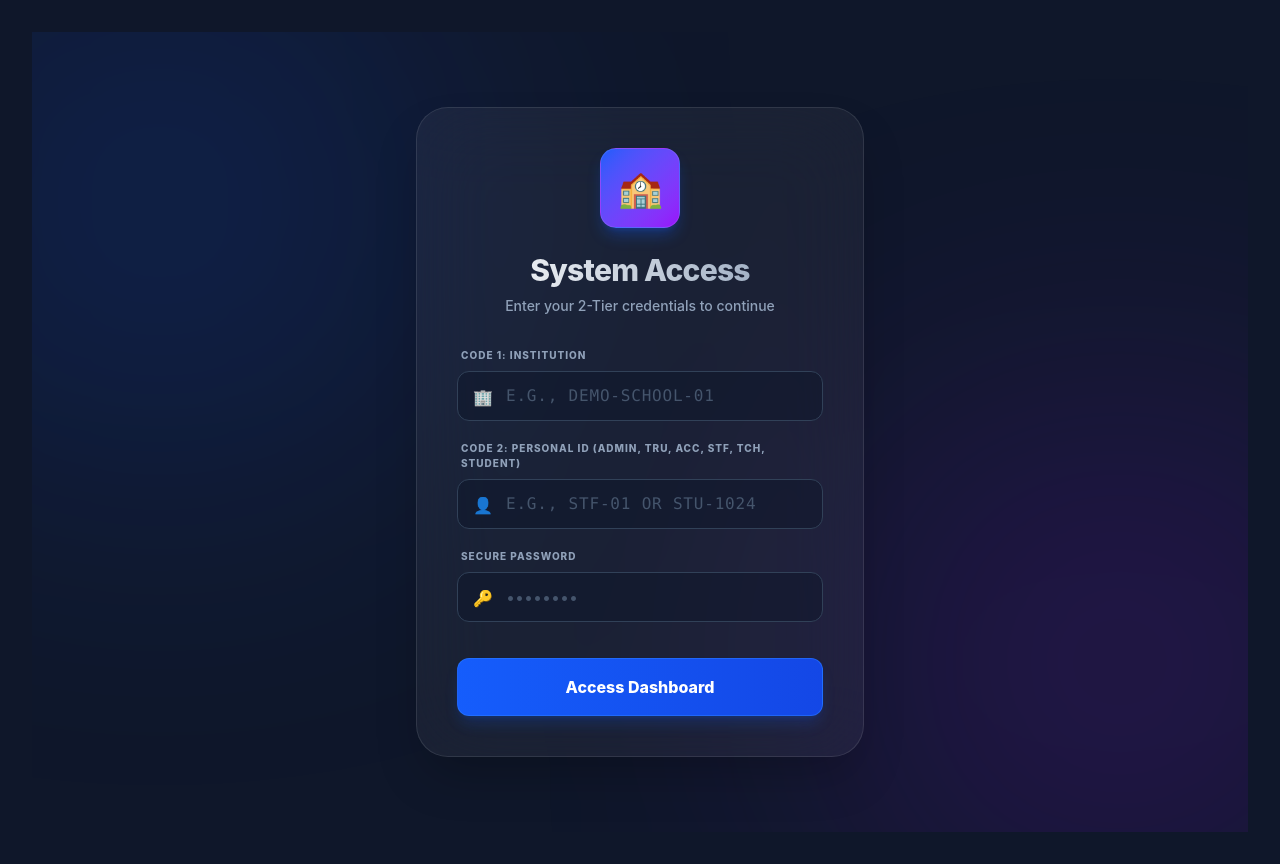
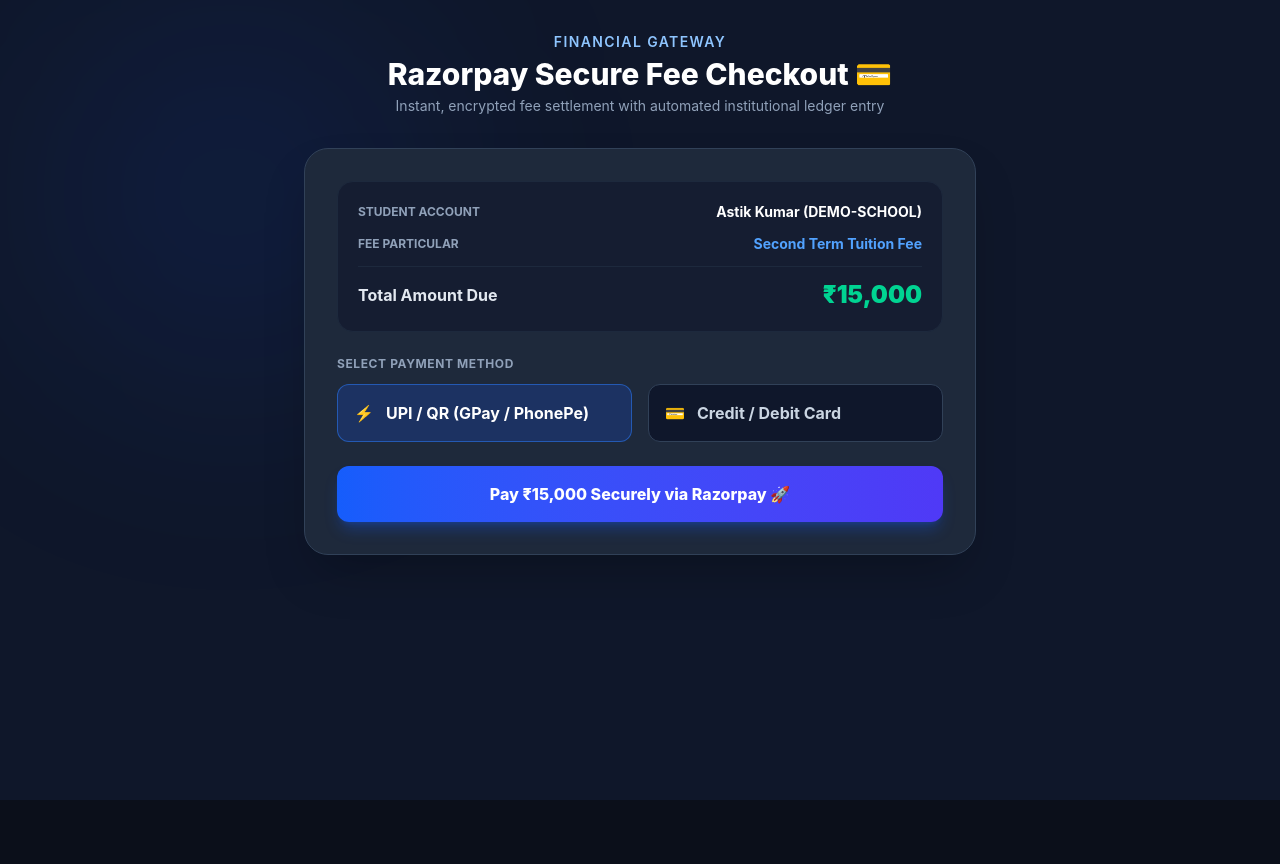
Before and after one commit to sikhakumari011989-stack/school-erp, a React (Vite) app: page /student/pay in a window 1280 px wide. Before the commit this address led to /login. After the commit the page ends 800 px from the top, so only its background shows below. Built offline with nearby package versions, Linux system fonts and the light colour scheme.

Commit message:
Added Razorpay secure fee checkout module

```diff
--- a/src/App.jsx
+++ b/src/App.jsx
@@ -23,7 +23,8 @@
 import StudentGallery from './pages/StudentGallery';
 import StudentConduct from './pages/StudentConduct';
 import StudentFees from './pages/StudentFees';
-import StudentTransport from './pages/StudentTransport'; // NEW IMPORT
+import StudentTransport from './pages/StudentTransport';
+import StudentRazorpayCheckout from './pages/StudentRazorpayCheckout'; // NEW IMPORT
 
 const AppLayout = ({ children }) => {
   const location = useLocation();
@@ -67,7 +68,8 @@
           <Route path="/student/gallery" element={<StudentGallery />} />
           <Route path="/student/conduct" element={<StudentConduct />} />
           <Route path="/student/fees" element={<StudentFees />} />
-          <Route path="/student/transport" element={<StudentTransport />} /> {/* NEW ROUTE */}
+          <Route path="/student/transport" element={<StudentTransport />} />
+          <Route path="/student/pay" element={<StudentRazorpayCheckout />} /> {/* NEW ROUTE */}
 
           <Route path="*" element={<Navigate to="/login" replace />} />
         </Routes>
--- a/src/Components/Sidebar.jsx
+++ b/src/Components/Sidebar.jsx
@@ -44,12 +44,13 @@
       return [
         { name: 'Dashboard', path: '/student/dashboard', icon: '🎓' },
         { name: 'Fee Ledger & Reports', path: '/student/fees', icon: '💳' },
+        { name: 'Pay Dues (Razorpay)', path: '/student/pay', icon: '⚡' }, // NEW LINK
         { name: 'LMS & Quizzes', path: '/student/lms', icon: '📖' },
         { name: 'Certificates', path: '/student/certificates', icon: '📜' },
         { name: 'School Calendar', path: '/student/calendar', icon: '📅' },
         { name: 'Campus Gallery', path: '/student/gallery', icon: '📸' },
         { name: 'Conduct & Discipline', path: '/student/conduct', icon: '⚖️' },
-        { name: 'Transport Fleet', path: '/student/transport', icon: '🚌' } // NEW LINK
+        { name: 'Transport Fleet', path: '/student/transport', icon: '🚌' }
       ];
     }
     return [];
--- /dev/null
+++ b/src/pages/StudentRazorpayCheckout.jsx
@@ -0,0 +1,87 @@
+import React, { useState, useContext } from "react";
+import { AppContext } from "../context/AppContext";
+import { supabase } from "../supabaseClient";
+
+export default function StudentRazorpayCheckout() {
+  const { user } = useContext(AppContext);
+  const [loading, setLoading] = useState(false);
+  const [selectedFee, setSelectedFee] = useState({ title: "Second Term Tuition Fee", amount: 15000 });
+
+  const handleRazorpayPayment = async () => {
+    setLoading(true);
+    try {
+      // 1. Record transaction in Supabase fee_ledger as paid via Online (Razorpay)
+      const { error } = await supabase.from("fee_ledger").insert([{
+        school_id: user?.school_id || "school-demo-01",
+        student_name: user?.name || "Student",
+        class_name: "10-A",
+        amount: selectedFee.amount,
+        status: "paid",
+        payment_mode: "Online (Razorpay)",
+        date: new Date().toISOString().split('T')[0]
+      }]);
+
+      if (error) throw error;
+
+      setTimeout(() => {
+        setLoading(false);
+        alert(`Razorpay Payment Successful! Paid ₹${selectedFee.amount.toLocaleString()} for ${selectedFee.title}. Receipt generated and synced to Supabase.`);
+      }, 1200);
+    } catch (err) {
+      console.error("Payment error:", err);
+      setLoading(false);
+      alert("Payment processing failed.");
+    }
+  };
+
+  return (
+    <div className="relative text-slate-200 min-h-full pb-10 font-sans">
+      <div className="fixed top-0 left-10 w-96 h-96 bg-blue-600/10 rounded-full blur-[120px] pointer-events-none"></div>
+
+      <div className="relative z-10 max-w-2xl mx-auto">
+        <div className="mb-8 text-center">
+          <p className="text-blue-300 text-sm font-semibold mb-1 uppercase tracking-widest">Financial Gateway</p>
+          <h1 className="text-3xl font-extrabold text-white">Razorpay Secure Fee Checkout 💳</h1>
+          <p className="text-slate-400 text-sm mt-1">Instant, encrypted fee settlement with automated institutional ledger entry</p>
+        </div>
+
+        <div className="bg-[#1E293B] border border-slate-700 rounded-3xl p-8 shadow-2xl space-y-6">
+          <div className="bg-slate-900/60 p-5 rounded-2xl border border-slate-800 space-y-3">
+            <div className="flex justify-between items-center">
+              <span className="text-slate-400 text-xs font-bold uppercase">Student Account</span>
+              <span className="text-white font-bold text-sm">{user?.name || "Astik Kumar"} ({user?.school_id || "DEMO-SCHOOL"})</span>
+            </div>
+            <div className="flex justify-between items-center">
+              <span className="text-slate-400 text-xs font-bold uppercase">Fee Particular</span>
+              <span className="text-blue-400 font-bold text-sm">{selectedFee.title}</span>
+            </div>
+            <div className="flex justify-between items-center pt-3 border-t border-slate-800">
+              <span className="text-slate-200 font-bold">Total Amount Due</span>
+              <span className="text-2xl font-black text-emerald-400">₹{selectedFee.amount.toLocaleString()}</span>
+            </div>
+          </div>
+
+          <div className="space-y-3">
+            <label className="block text-xs font-bold text-slate-400 uppercase tracking-wider">Select Payment Method</label>
+            <div className="grid grid-cols-2 gap-4">
+              <button className="bg-blue-600/20 border border-blue-500/50 p-4 rounded-xl text-left font-bold text-white flex items-center gap-3">
+                <span>⚡</span> UPI / QR (GPay / PhonePe)
+              </button>
+              <button className="bg-slate-900 border border-slate-700 p-4 rounded-xl text-left font-bold text-slate-300 flex items-center gap-3 hover:border-slate-500 transition-all">
+                <span>💳</span> Credit / Debit Card
+              </button>
+            </div>
+          </div>
+
+          <button
+            onClick={handleRazorpayPayment}
+            disabled={loading}
+            className="w-full bg-gradient-to-r from-blue-600 to-indigo-600 hover:from-blue-500 hover:to-indigo-500 text-white font-extrabold py-4 rounded-xl shadow-lg shadow-blue-600/30 transition-all disabled:opacity-50"
+          >
+            {loading ? "Processing Secure Payment via Razorpay..." : `Pay ₹${selectedFee.amount.toLocaleString()} Securely via Razorpay 🚀`}
+          </button>
+        </div>
+      </div>
+    </div>
+  );
+}
```
